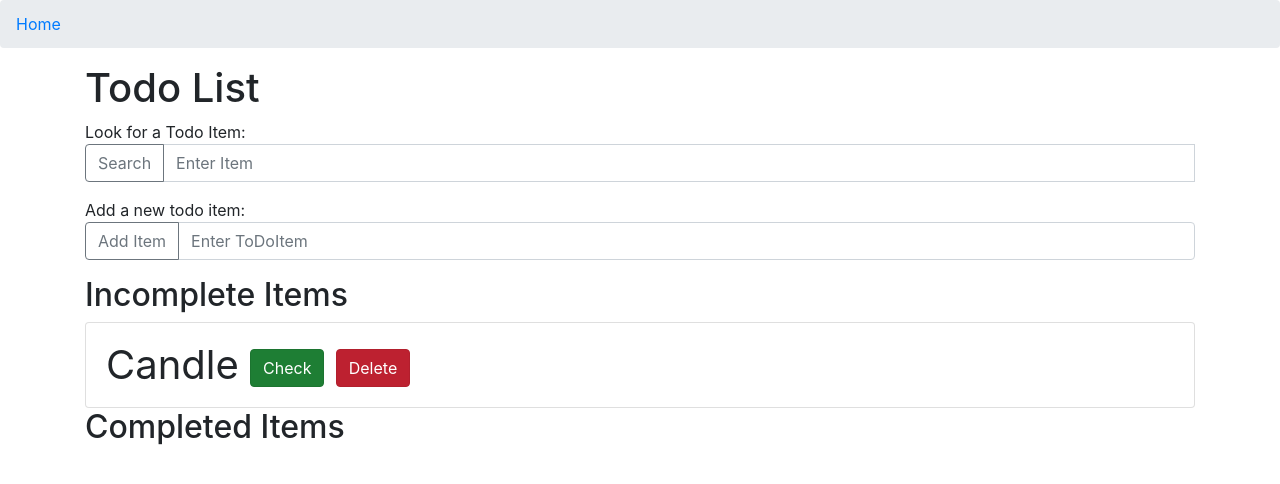
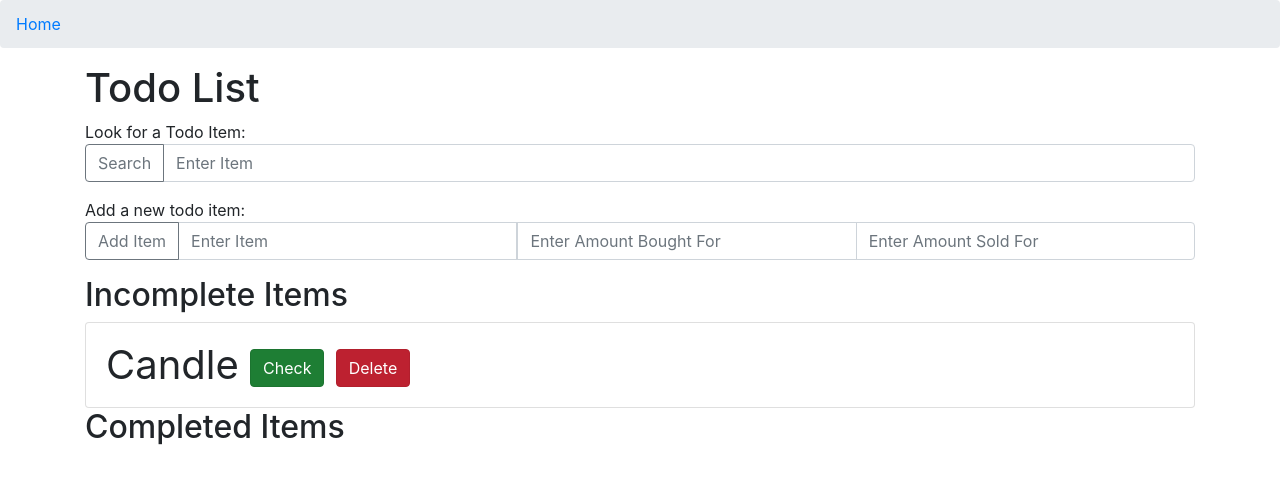
Before and after one commit to mario-j/osrsbox, a Flask app: page / in a window 1280 px wide. Shown: the top 484 px of the page. Run offline with Flask 2, Linux system fonts and the light colour scheme; data comes from the database, SQL or seed files in the repository; both versions use the stored data as it was after the commit; some libraries are stand-ins or nearby versions.

Commit message:
add inputs for buy price and sell price

```diff
--- a/templates/index.html
+++ b/templates/index.html
@@ -32,10 +32,8 @@
 					<div class="input-group-prepend">
 						<input type="submit" value="Search" button class="btn btn-outline-secondary" type="button"></button>
 					</div>
-					<input list="items" type="text" name="search" class="form-control" placeholder="Enter Item" aria-label=""
+					<input type="text" name="search" class="form-control" placeholder="Enter Item" aria-label=""
 						   aria-describedby="basic-addon1">
-					<datalist id="items">
-					</datalist>
 
 				</div>
 			</form>
@@ -50,7 +48,13 @@
 						<input type="submit" value="Add Item" button class="btn btn-outline-secondary"
 							   type="button"></button>
 					</div>
-					<input type="text" name="todoitem" class="form-control" placeholder="Enter ToDoItem" aria-label=""
+					<input list="items" type="text" name="todoitem" class="form-control col-md-4 col-lg-4 col-xs-12" placeholder="Enter Item" aria-label=""
+						   aria-describedby="basic-addon1">
+					<datalist id="items">
+					</datalist>
+					<input type="text" name="itembuyprice" class="form-control col-md-4 col-lg-4 col-xs-12" placeholder="Enter Amount Bought For" aria-label=""
+						   aria-describedby="basic-addon1">
+					<input type="text" name="itemsellprice" class="form-control col-md-4 col-lg-4 col-xs-12" placeholder="Enter Amount Sold For" aria-label=""
 						   aria-describedby="basic-addon1">
 				</div>
 			</form>
```
Also changed, not shown: db/todo.db.
